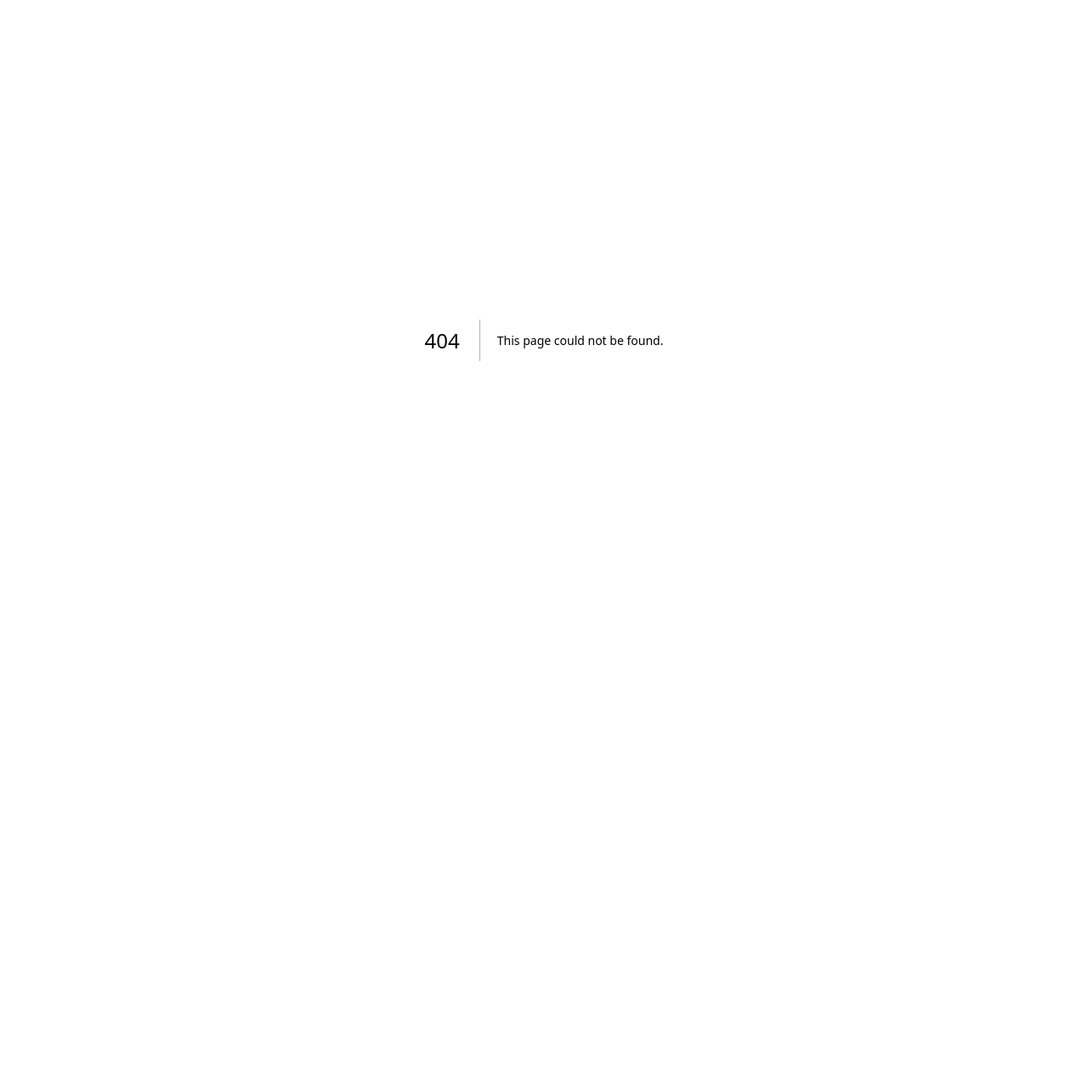
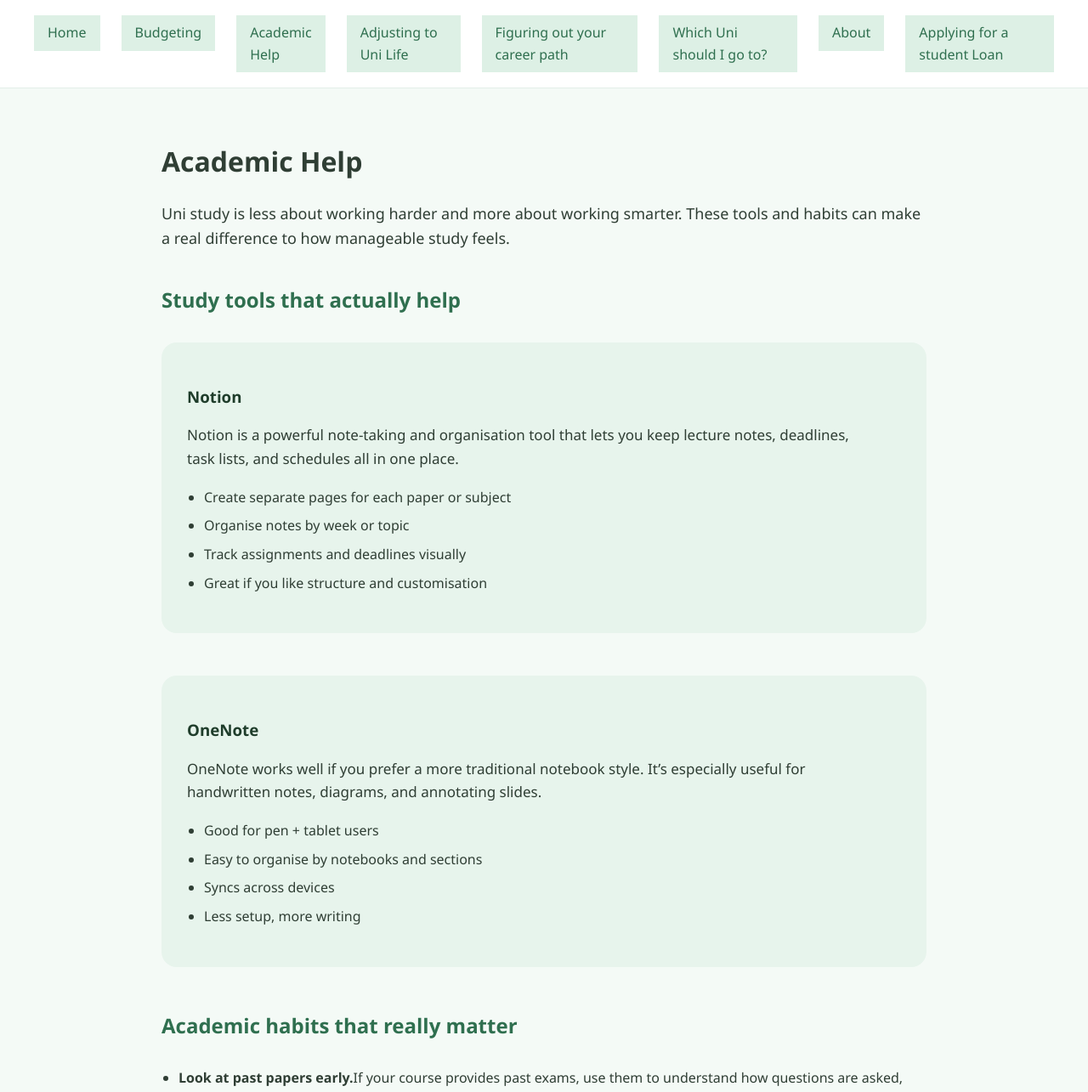
Before and after one commit to pcha2409/UniHelpNZ-Next, a Next.js app: page /academic in a window 1280 px wide. Before the commit this address had no page. Shown: the top 1285 px of the page at 85% size. Before the commit the page ends 800 px from the top, so only its background shows below. Built offline with nearby package versions, Linux system fonts and the light colour scheme.

Commit message:
adding new academic page

```diff
--- /dev/null
+++ b/src/app/academic/page.tsx
@@ -0,0 +1,143 @@
+export default function Academic() {
+  return (
+    <>
+      <nav className="navbar">
+
+
+<ul className="nav-links">
+    <li><a href="index">Home</a></li>
+    <li><a href="budgeting">Budgeting</a></li>
+    <li><a href="academic">Academic Help</a></li>
+    <li><a href="adjusting">Adjusting to Uni Life</a></li>
+    <li><a href="figuring">Figuring out your career path</a></li>
+    <li><a href="which-uni">Which Uni should I go to?</a></li>
+    <li><a href="about.html">About</a></li>
+     <li><a href="student-loan">Applying for a student Loan</a></li>
+</ul>
+
+</nav>
+
+<main className="academic-container">
+
+    <h1>Academic Help</h1>
+    <p className="academic-intro">
+        Uni study is less about working harder and more about working smarter.
+        These tools and habits can make a real difference to how manageable study feels.
+    </p>
+
+    {/* <!-- STUDY TOOLS --> */}
+    <section className="study-tools">
+
+        <h2>Study tools that actually help</h2>
+
+        {/* <!-- NOTION --> */}
+        <div className="tool-card">
+            <div className="tool-text">
+                <h3>Notion</h3>
+                <p>
+                    Notion is a powerful note-taking and organisation tool that lets you keep
+                    lecture notes, deadlines, task lists, and schedules all in one place.
+                </p>
+                <ul>
+                    <li>Create separate pages for each paper or subject</li>
+                    <li>Organise notes by week or topic</li>
+                    <li>Track assignments and deadlines visually</li>
+                    <li>Great if you like structure and customisation</li>
+                </ul>
+            </div>
+
+            <div className="tool-image">
+                {/* <img src="notion-example.png" alt="Example of organised Notion notes"> */}
+            </div>
+        </div>
+
+        {/* <!-- ONENOTE --> */}
+        <div className="tool-card">
+            <div className="tool-text">
+                <h3>OneNote</h3>
+                <p>
+                    OneNote works well if you prefer a more traditional notebook style.
+                    It’s especially useful for handwritten notes, diagrams, and annotating slides.
+                </p>
+                <ul>
+                    <li>Good for pen + tablet users</li>
+                    <li>Easy to organise by notebooks and sections</li>
+                    <li>Syncs across devices</li>
+                    <li>Less setup, more writing</li>
+                </ul>
+            </div>
+
+            <div className="tool-image">
+                {/* <img src="onenote-example.png" alt="Example of OneNote notes"> */}
+            </div>
+        </div>
+
+    </section>
+
+    {/* <!-- ACADEMIC HABITS --> */}
+    <section className="academic-habits">
+
+        <h2>Academic habits that really matter</h2>
+
+        <ul>
+            <li>
+                <strong>Look at past papers early.</strong>
+                If your course provides past exams, use them to understand how questions are asked,
+                not just what content is covered. Exams in university tend to be nicer than high school
+                in some ways, as the past paper content can often be the same structure and type as the
+                real exam (which means you are not often in an exam surprised with a question you've never done before).
+                It's really important to look at any old content as well, that often comes up in exams and talk to lecturers
+                if you can, so they can give you advice on what you should focus on the most. This is why listening/going
+                to lectures is really important, because sometimes certain topics are briefly covered, which end up becoming
+                a really big mark question in the real exam.
+            </li>
+
+            <li>
+                <strong>Don’t rewrite notes endlessly.</strong>
+                Focus on understanding concepts and practising questions instead. It's important,
+                however, to write down things by hand as you will remember them better, and in degrees
+                like engineering, you have most exams on paper.
+            </li>
+
+            <li>
+                <strong>Use support early.</strong>
+                Learning advisors, student hubs, and tutors are there to help...
+                not just when you’re failing.
+                However, university is independent so it is up to you to understand the content
+                by yourself at times and use tools like Youtube, or past lecture videos.
+                Although showing up at lectures is important, you need to figure out how you learn best
+                and what study style is most productive for you. The first semester will be the hardest,
+                where you are trying to understand by yourself at times, without constantly being able
+                to talk to teachers about it. But there are lots of great study techniques like scheduling
+                certain study sessions, or even studying with your peers which can be an immense help.
+            </li>
+
+            <li>
+                <strong>Studying looks different at uni.</strong>
+                Feeling lost at first does not mean you’re behind.. it means you’re adjusting.
+                Study at university becomes quite independent when compared to high school. This takes a lot
+                of time to get used to, and concepts at university are covered really fast. Some students even
+                say that a lecture sometimes is comparible to a whole term of learning in high school! So the most
+                important thing is to not leave things to the last minute as you will not get a good grasp of the content
+                that way.
+            </li>
+
+            <li>
+                <strong>Study with your peers</strong>
+                Studying with peers can be something that becomes really helpful, especially when you get closer to tests
+                and exams. Helping each other look at questions a different way, or having discussions can really help
+                you better grasp the content and get an understanding of what the question is really asking. It can
+                also be really helpful studying with your peers because you will have individual strengths and weaknesses
+                that you can help each other on, as well as being able to test each other on certain questions using
+                flashcards etc. University can be a really isolating space, and being able to not rely on student services
+                for help all the time will help you in the future, as you will learn to get more independent in solving
+                questions and understanding different problems.
+            </li>
+        </ul>
+
+    </section>
+
+</main>
+    </>
+  );
+}
```
